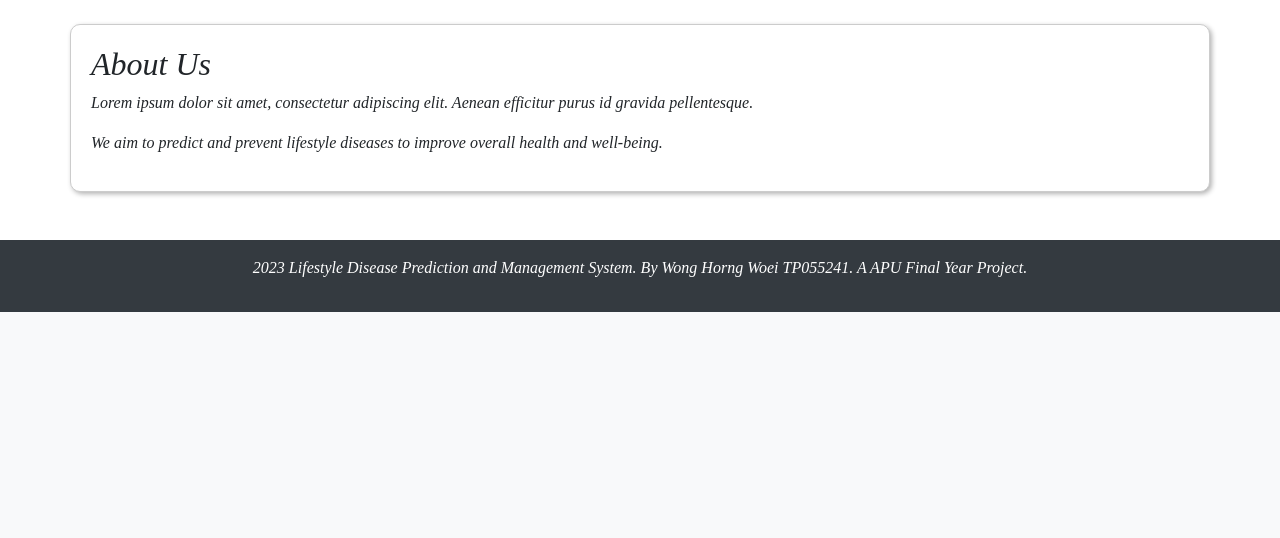
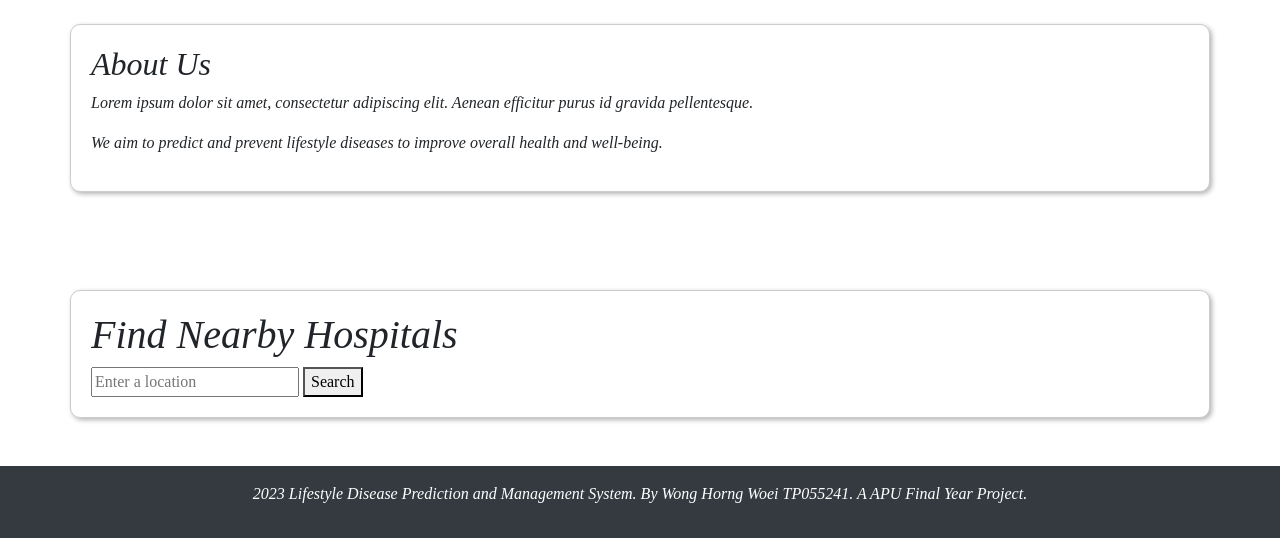
Before and after one commit to wonghorngwoei/FYP_TP055241, a Flask app: page / in a window 1280 px wide. Shown: the part 2632-3170 px from the top of the page. Before the commit the page ends 2944 px from the top, so only its background shows below. Run offline with Flask 3, Linux system fonts and the light colour scheme.

Commit message:
Added Places API for FindNearbyHospital Function

```diff
--- a/app.py
+++ b/app.py
@@ -1,4 +1,5 @@
-from flask import Flask, render_template, url_for
+from flask import Flask, render_template, url_for, request
+import requests
 
 app = Flask(__name__)
 
@@ -12,3 +13,23 @@ if __name__ == "__main__":
     app.run(debug=True)
 
 # $env:FLASK_DEBUG = "1" -- Run this before do your coding
+
+@app.route('/search', methods=['POST'])
+def search():
+    query = request.form['query']
+    api_key = 'AIzaSyDf-tSbLPvre8cFGB5IBGVK3PCwIAHxrJs'
+    url = f'https://maps.googleapis.com/maps/api/place/textsearch/json?query=hospitals+near+{query}&key={api_key}'
+
+    response = requests.get(url)
+    data = response.json()
+
+    # Extract the relevant information from the API response
+    results = data['results']
+    hospitals = []
+
+    for result in results:
+        name = result['name']
+        address = result['formatted_address']
+        hospitals.append({'name': name, 'address': address})
+
+    return render_template('results.html', hospitals=hospitals)
--- a/templates/homepage.html
+++ b/templates/homepage.html
@@ -111,6 +111,15 @@
             <p class="about-reason">We aim to predict and prevent lifestyle diseases to improve overall health and well-being.</p>
         </div> <br><br>
 
+        <!-- testing section -->
+        <div class="container about-section">
+            <h1>Find Nearby Hospitals</h1>
+            <form method="POST" action="/search">
+                <input type="text" name="query" placeholder="Enter a location">
+                <button type="submit">Search</button>
+            </form>
+        </div> <br><br>
+
         <!-- Login Modal -->
         <div class="modal fade" id="loginModal" tabindex="-1" role="dialog" aria-labelledby="loginModalLabel" aria-hidden="true">
             <div class="modal-dialog modal-dialog-centered" role="document">
```
Also changed, not shown: templates/results.html (added, +13 -0 lines).
